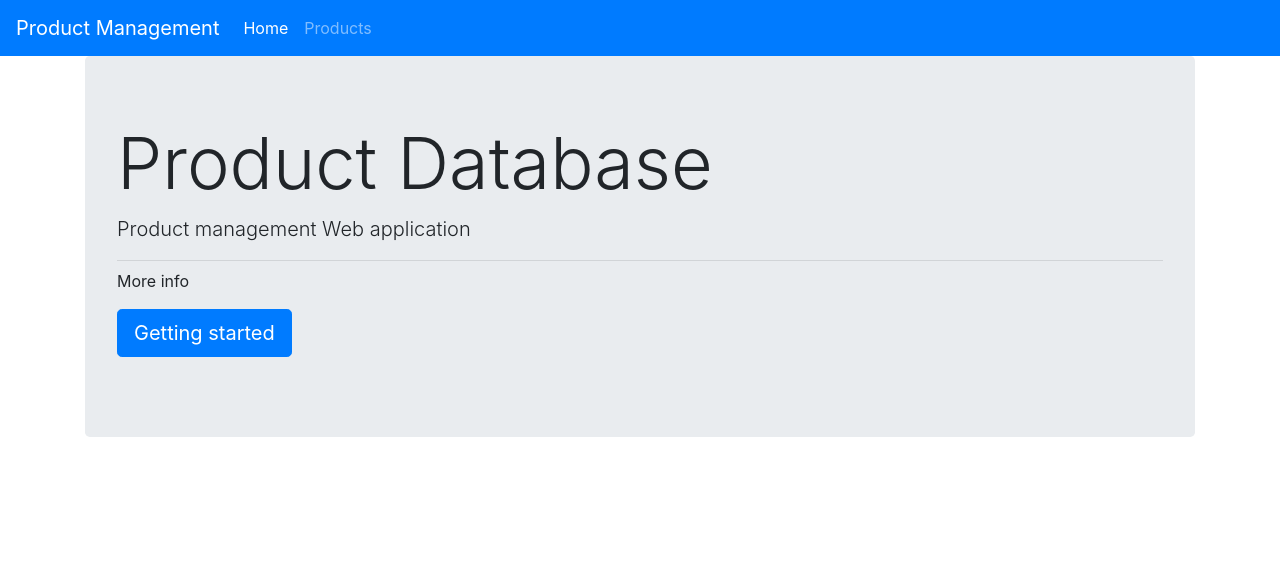
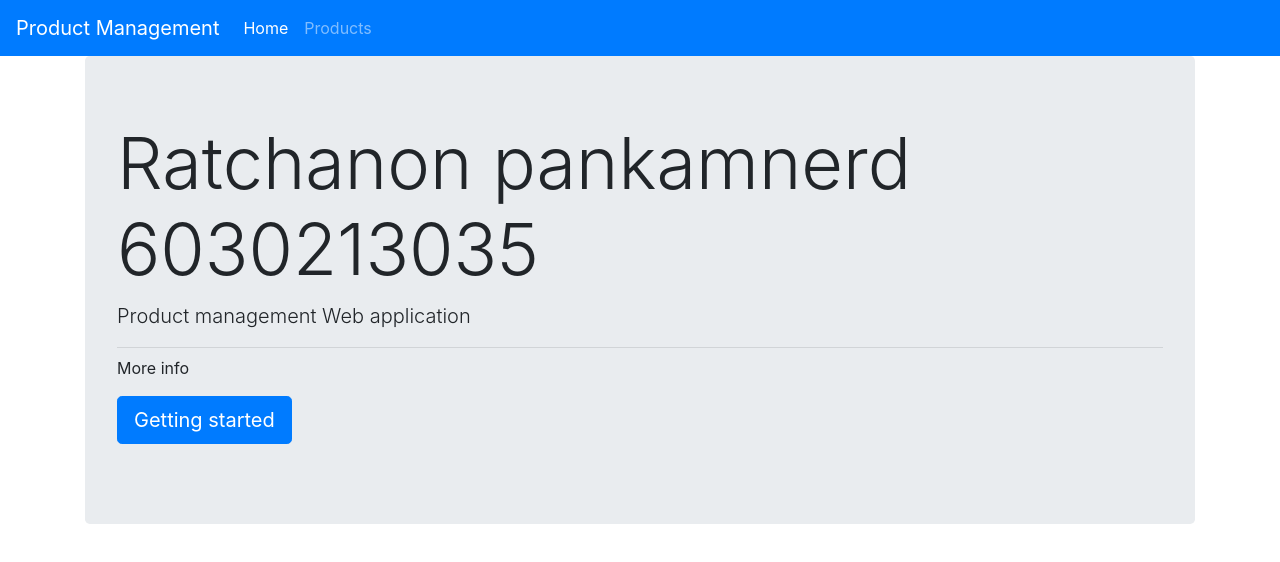
Before and after one commit to Cola12345ww/final-full, a plain HTML site: page frontend/index.html in a window 1280 px wide. Drawn offline with nearby package versions, Linux system fonts and the light colour scheme.

Commit message:
Add your name

```diff
--- a/frontend/index.html
+++ b/frontend/index.html
@@ -33,7 +33,7 @@
       </nav>
       <div class="container">
           <div class="jumbotron">
-              <h1 class="display-3">Product Database</h1>
+              <h1 class="display-3">Ratchanon pankamnerd 6030213035</h1>
               <p class="lead">Product management Web application</p>
               <hr class="my-2">
               <p>More info</p>
```
